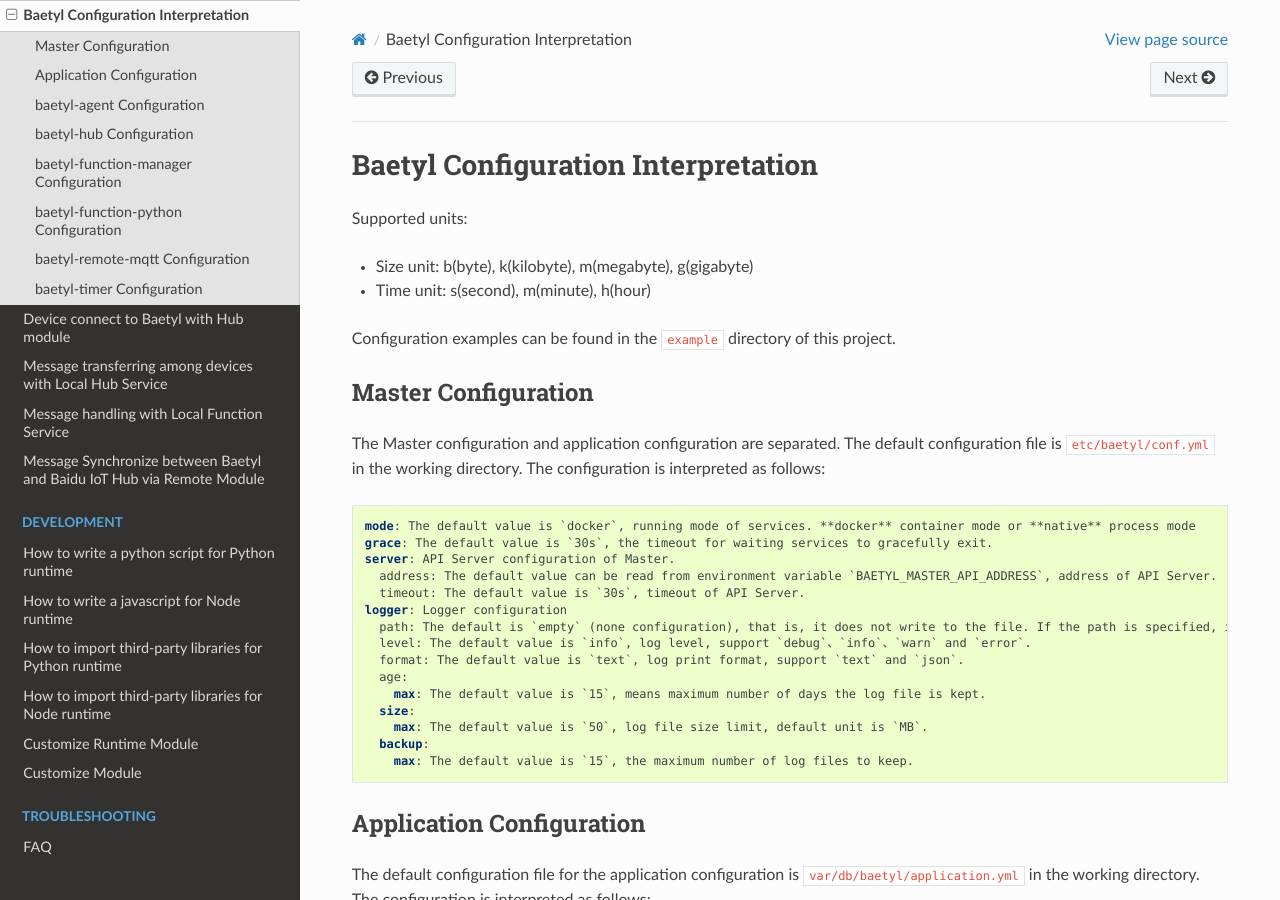
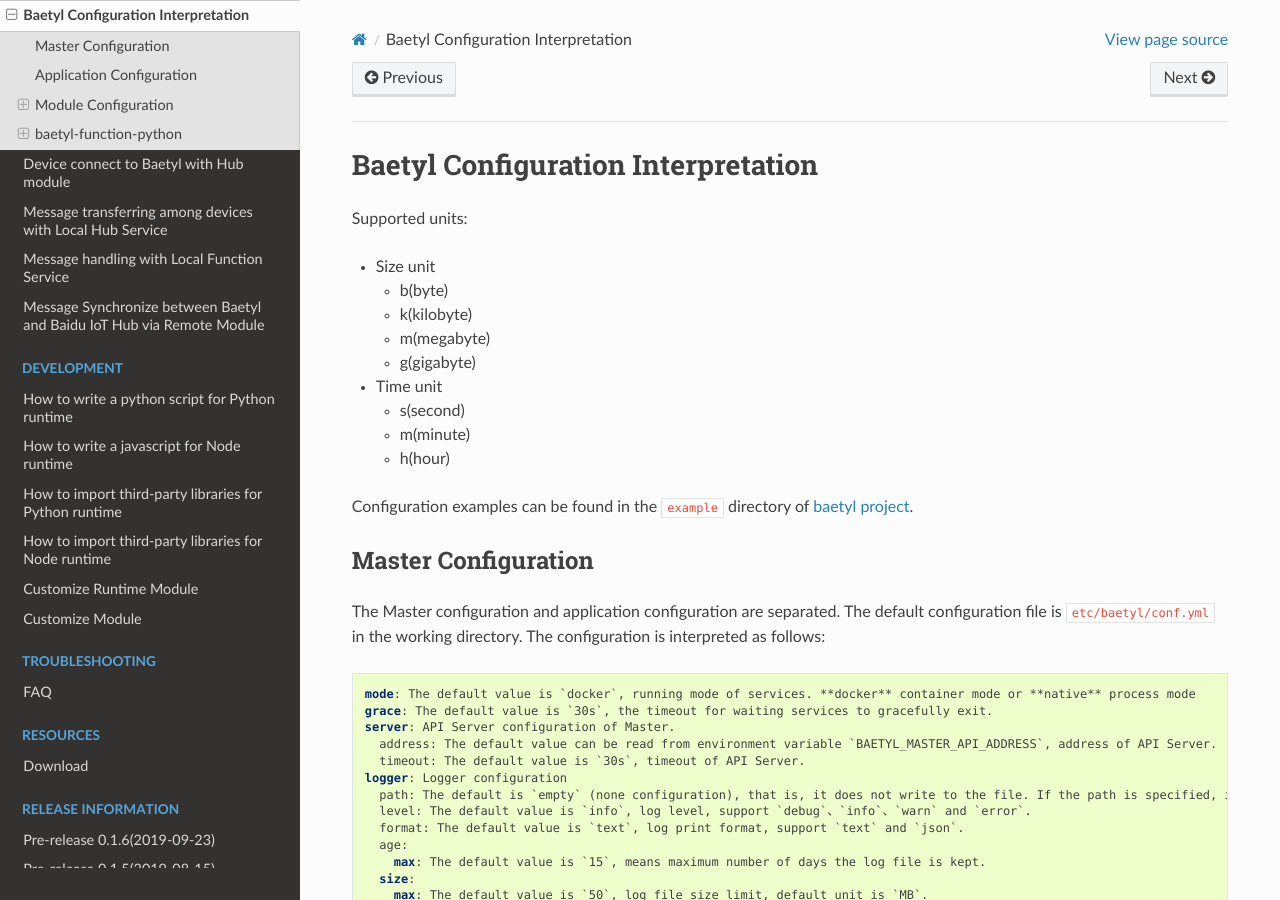
Before and after one commit to baetyl/baetyl-docs-en, a Sphinx documentation site: the page built from docs/guides/Config-interpretation.md, in a window 1280 px wide and 900 px high. Built offline with Sphinx 7.4.7 and the Read the Docs theme 2.0.0, drawn with Linux system fonts in a browser that asks for light colours; some of the changed text lies outside the part shown.

Commit message:
Baetyl Configuration Interpretation

````diff
--- a/docs/guides/Config-interpretation.md
+++ b/docs/guides/Config-interpretation.md
@@ -2,10 +2,17 @@
 
 Supported units:
 
-- Size unit: b(byte), k(kilobyte), m(megabyte), g(gigabyte)
-- Time unit: s(second), m(minute), h(hour)
+- Size unit
+  - b(byte)
+  - k(kilobyte)
+  - m(megabyte)
+  - g(gigabyte)
+- Time unit
+  - s(second)
+  - m(minute)
+  - h(hour)
 
-Configuration examples can be found in the `example` directory of this project.
+Configuration examples can be found in the `example` directory of [baetyl project](https://github.com/baetyl/baetyl).
 
 ## Master Configuration
 
@@ -78,7 +85,12 @@
     path: [MUST] The path of the storage volume on the host, relative to the working directory of the Master
 ```
 
-## baetyl-agent Configuration
+## Module Configuration
+
+
+The default configuration file for the module configuration is `etc/baetyl/service.yml` in the working directory.
+
+### baetyl-agent
 
 ```yaml
 remote:
@@ -106,7 +118,7 @@
     topic: The template of desire topic. No configuration required
 ```
 
-## baetyl-hub Configuration
+### baetyl-hub
 
 ```yaml
 listen: [MUST] Listening address, for example
@@ -186,7 +198,7 @@
   timeout: The default value is `10m`, means timeout of service exit.
 ```
 
-## baetyl-function-manager Configuration
+### baetyl-function-manager Configuration
 
 ```yaml
 hub:
@@ -229,7 +241,7 @@
     timeout: The default value is `30s`, Client connection function instance timeout
 ```
 
-## baetyl-function-python Configuration
+## baetyl-function-python
 
 ```yaml
 # the configurations of the two modules are the same, so we can follow this sample below
@@ -261,7 +273,7 @@
     max: The default value is `15`, the maximum number of log files to keep.
 ```
 
-## baetyl-remote-mqtt Configuration
+### baetyl-remote-mqtt
 
 ```yaml
 hub:
@@ -321,7 +333,7 @@
     max: The default value is `15`, the maximum number of log files to keep.
 ```
 
-## baetyl-timer Configuration
+### baetyl-timer
 
 ```yaml
 hub: Hub configuration
````
